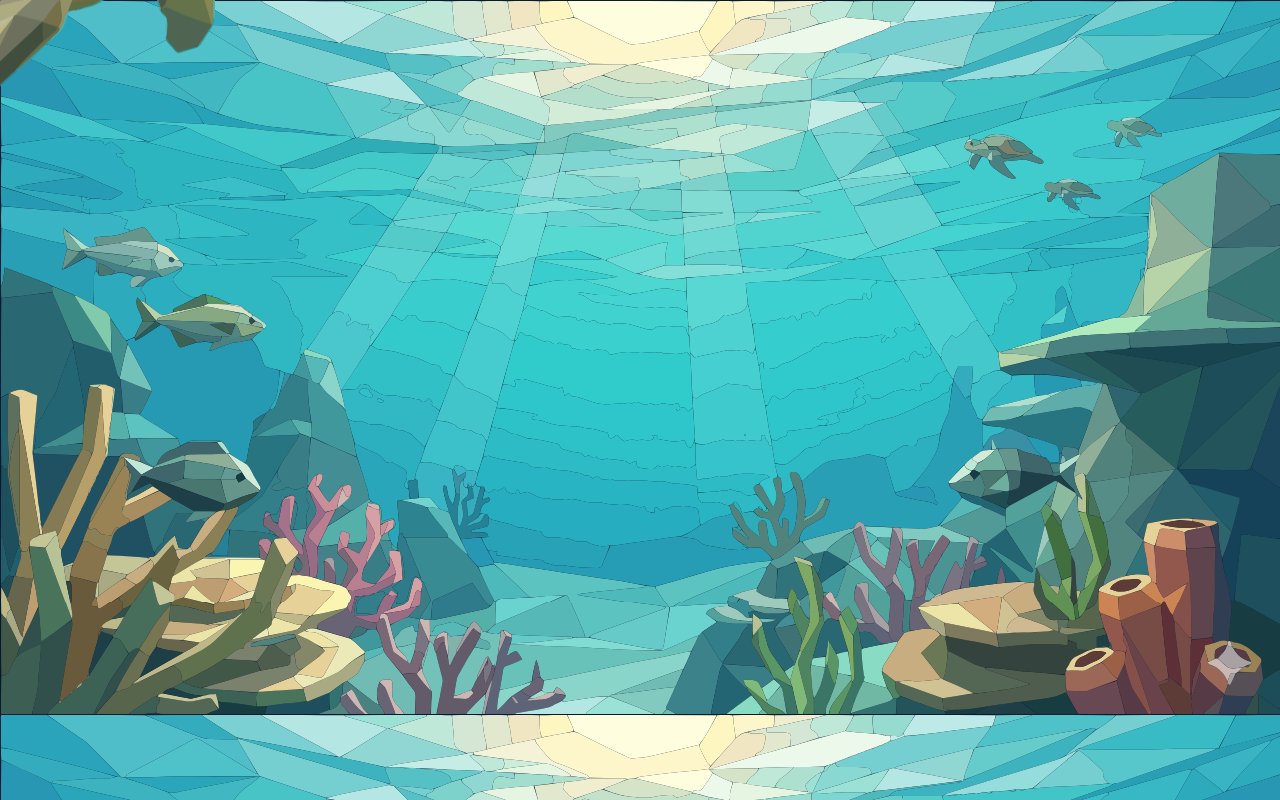
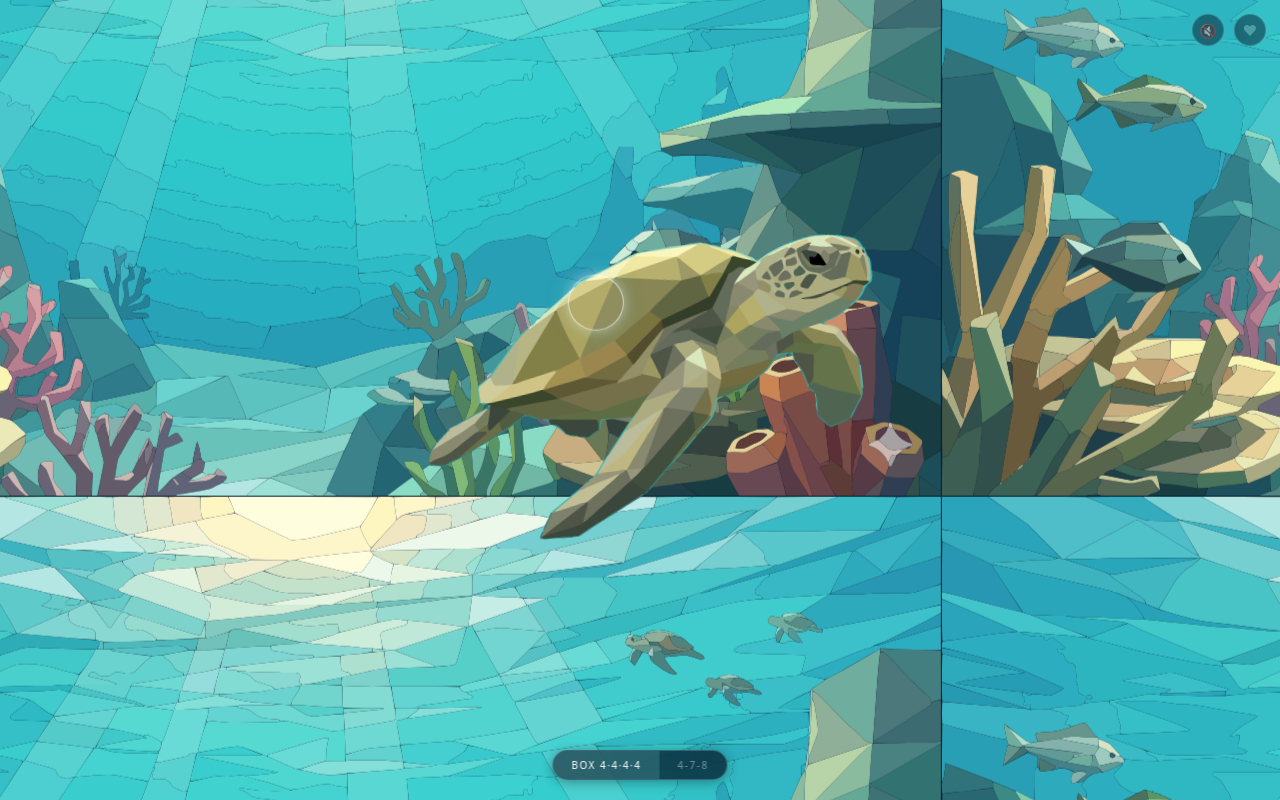
Before and after one commit to MissaDavid/glide, a React (Vite) app: page / in a window 1280 px wide. Built offline with nearby package versions, Linux system fonts and the light colour scheme.

Commit message:
feat: wire world navigation, camera, and pan into App
Co-Authored-By: Claude Sonnet 4.6 <noreply@anthropic.com>

```diff
--- a/src/App.tsx
+++ b/src/App.tsx
@@ -1,13 +1,17 @@
-import { useEffect, useState } from 'react'
+import { useEffect, useRef, useState } from 'react'
 import { Scene } from './components/Scene/Scene'
 import { Turtle } from './components/Turtle/Turtle'
 import { BreathingRing } from './components/BreathingRing/BreathingRing'
 import { Controls } from './components/Controls/Controls'
+import { RecenterButton } from './components/RecenterButton/RecenterButton'
 import { useTurtleState } from './hooks/useTurtleState'
 import { useBreathing } from './hooks/useBreathing'
 import { useHeartRate } from './hooks/useHeartRate'
 import { useRewards } from './hooks/useRewards'
 import { useAudio } from './hooks/useAudio'
+import { useTurtleNavigation } from './hooks/useTurtleNavigation'
+import { useCameraState } from './hooks/useCameraState'
+import { usePointerPan } from './hooks/usePointerPan'
 import type { PatternName } from './constants/breathingPatterns'
 import { BREATHING_PATTERNS } from './constants/breathingPatterns'
 
@@ -25,7 +29,18 @@ export default function App() {
   const currentPhaseConfig = currentPattern.phases.find(p => p.phase === phase)
   const phaseDuration = currentPhaseConfig?.duration ?? 4
 
-  // HR threshold → trigger anxious
+  const { posRef, worldX, worldY, facing, tilt } = useTurtleNavigation(state)
+
+  const worldRef = useRef<HTMLDivElement>(null)
+  const { mode, setMode, applyDragDelta } = useCameraState({ turtlePosRef: posRef, worldRef })
+
+  const { onPointerDown, onPointerMove, onPointerUp } = usePointerPan({
+    onStart: () => setMode('free'),
+    onDelta: applyDragDelta,
+    shouldIgnore: (target) =>
+      target !== null && (target as HTMLElement).closest('[data-no-pan]') !== null,
+  })
+
   useEffect(() => {
     if (isExceeded && state === 'calm') {
       dispatch({ type: 'HR_EXCEEDED' })
@@ -33,7 +48,6 @@ export default function App() {
     }
   }, [isExceeded, state, dispatch, playChime])
 
-  // Breathing complete → reward
   useEffect(() => {
     if (isComplete && state === 'breathing') {
       dispatch({ type: 'BREATHING_COMPLETE' })
@@ -42,24 +56,30 @@ export default function App() {
     }
   }, [isComplete, state, dispatch, completeSession, playChime])
 
-  // Reward auto-returns to calm after 3.5s
   useEffect(() => {
     if (state !== 'reward') return
     const id = setTimeout(() => dispatch({ type: 'REWARD_COMPLETE' }), 3500)
     return () => clearTimeout(id)
   }, [state, dispatch])
 
-  // Phase transition chime
   useEffect(() => {
     if (state === 'breathing') playChime()
   }, [phase, state, playChime])
 
   return (
-    <Scene>
+    <>
+      <Scene
+        worldRef={worldRef}
+        onPointerDown={onPointerDown}
+        onPointerMove={onPointerMove}
+        onPointerUp={onPointerUp}
+      >
         <BreathingRing
           phase={phase}
           phaseDuration={phaseDuration}
           visible={breathingActive}
+          worldX={worldX}
+          worldY={worldY}
         />
         <Turtle
           state={state}
@@ -67,7 +87,12 @@ export default function App() {
           glowLevel={glowLevel}
           phaseDuration={phaseDuration}
           onHoldComplete={() => dispatch({ type: 'HOLD_COMPLETE' })}
+          worldX={worldX}
+          worldY={worldY}
+          facing={facing}
+          tilt={tilt}
         />
+      </Scene>
       <Controls
         muted={muted}
         onToggleMute={() => setMuted(m => !m)}
@@ -76,6 +101,7 @@ export default function App() {
         pattern={pattern}
         onPatternChange={setPattern}
       />
-    </Scene>
+      <RecenterButton mode={mode} onRecenter={() => setMode('follow')} />
+    </>
   )
 }
--- a/src/components/BreathingRing/BreathingRing.css
+++ b/src/components/BreathingRing/BreathingRing.css
@@ -1,7 +1,5 @@
 .breathing-ring-wrapper {
   position: absolute;
-  top: 50%;
-  left: 50%;
   transform: translate(-50%, -50%);
   width: 280px;
   height: 280px;
--- a/src/components/BreathingRing/BreathingRing.tsx
+++ b/src/components/BreathingRing/BreathingRing.tsx
@@ -6,9 +6,11 @@ interface BreathingRingProps {
   phase: Phase
   phaseDuration: number
   visible: boolean
+  worldX: number
+  worldY: number
 }
 
-export function BreathingRing({ phase, phaseDuration, visible }: BreathingRingProps) {
+export function BreathingRing({ phase, phaseDuration, visible, worldX, worldY }: BreathingRingProps) {
   const [ready, setReady] = useState(false)
 
   useEffect(() => {
@@ -25,7 +27,11 @@ export function BreathingRing({ phase, phaseDuration, visible }: BreathingRingPr
   const transitionDuration = isHold ? 0.3 : phaseDuration
 
   return (
-    <div className="breathing-ring-wrapper" data-phase={phase}>
+    <div
+      className="breathing-ring-wrapper"
+      data-phase={phase}
+      style={{ left: worldX, top: worldY }}
+    >
       <svg viewBox="0 0 280 280" xmlns="http://www.w3.org/2000/svg">
         <circle
           className="breathing-ring-circle"
```
Lines whose indentation alone changed are shown as unchanged.
